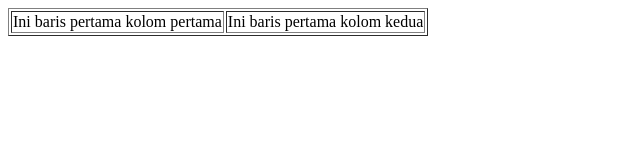
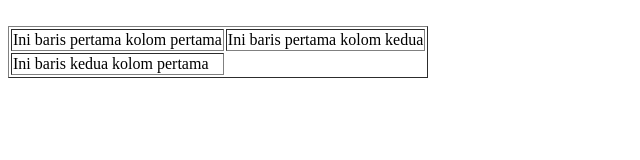
Before and after one commit to Awimya-Rn/dasarWeb, a plain HTML site: page JobSheet1/buatTabel.html in a window 1280 px wide. Shown: the whole page, without its empty margins (0-640 px from the left). Drawn offline with Linux system fonts and the light colour scheme.

Commit message:
praktikum11_soal17

```diff
--- a/JobSheet1/buatTabel.html
+++ b/JobSheet1/buatTabel.html
@@ -8,6 +8,9 @@
       <td>Ini baris pertama kolom pertama</td>
       <td>Ini baris pertama kolom kedua</td>
     </tr>
+    <tr>
+      <td>Ini baris kedua kolom pertama</td>
+    </tr>
   </table>
 </body>
 </html>
```
